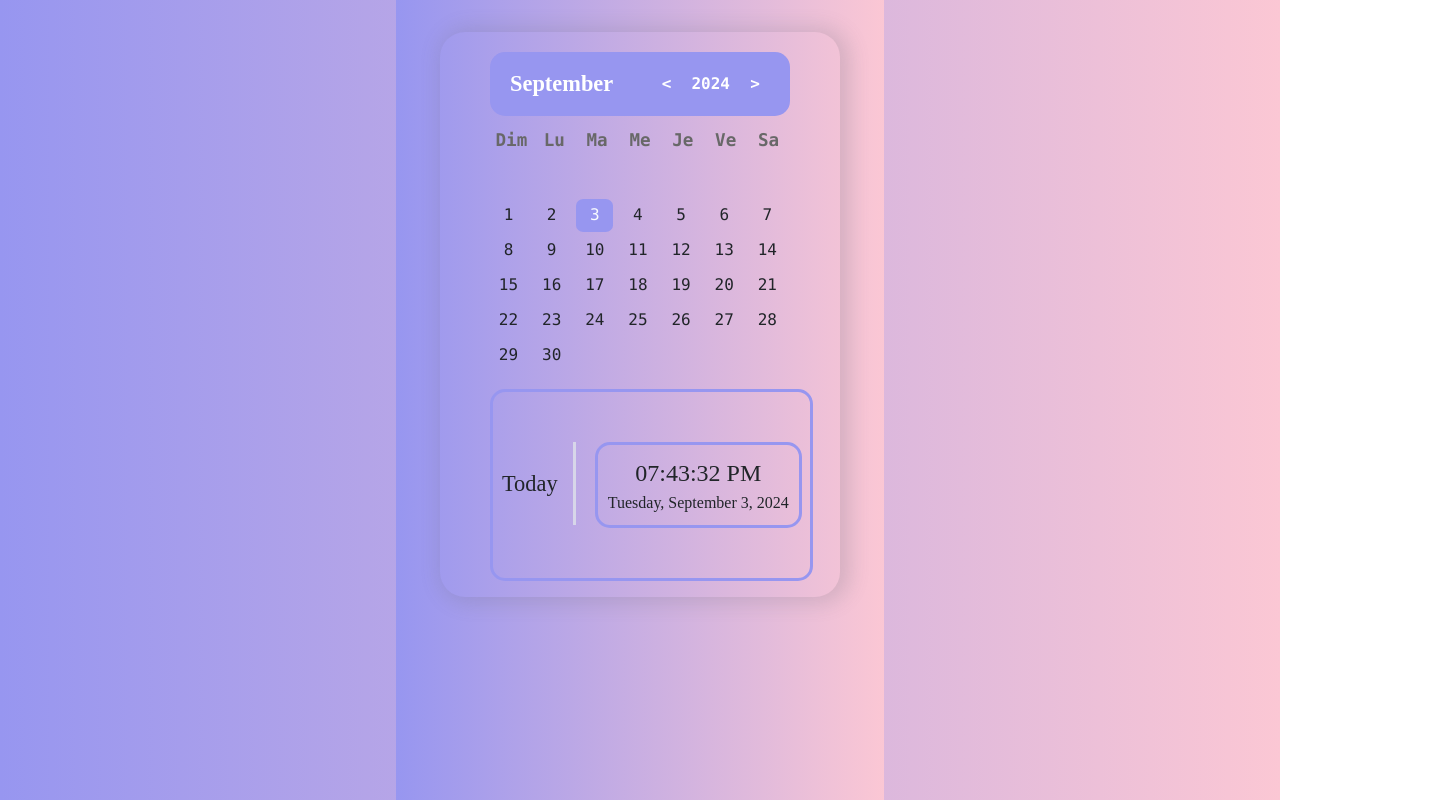
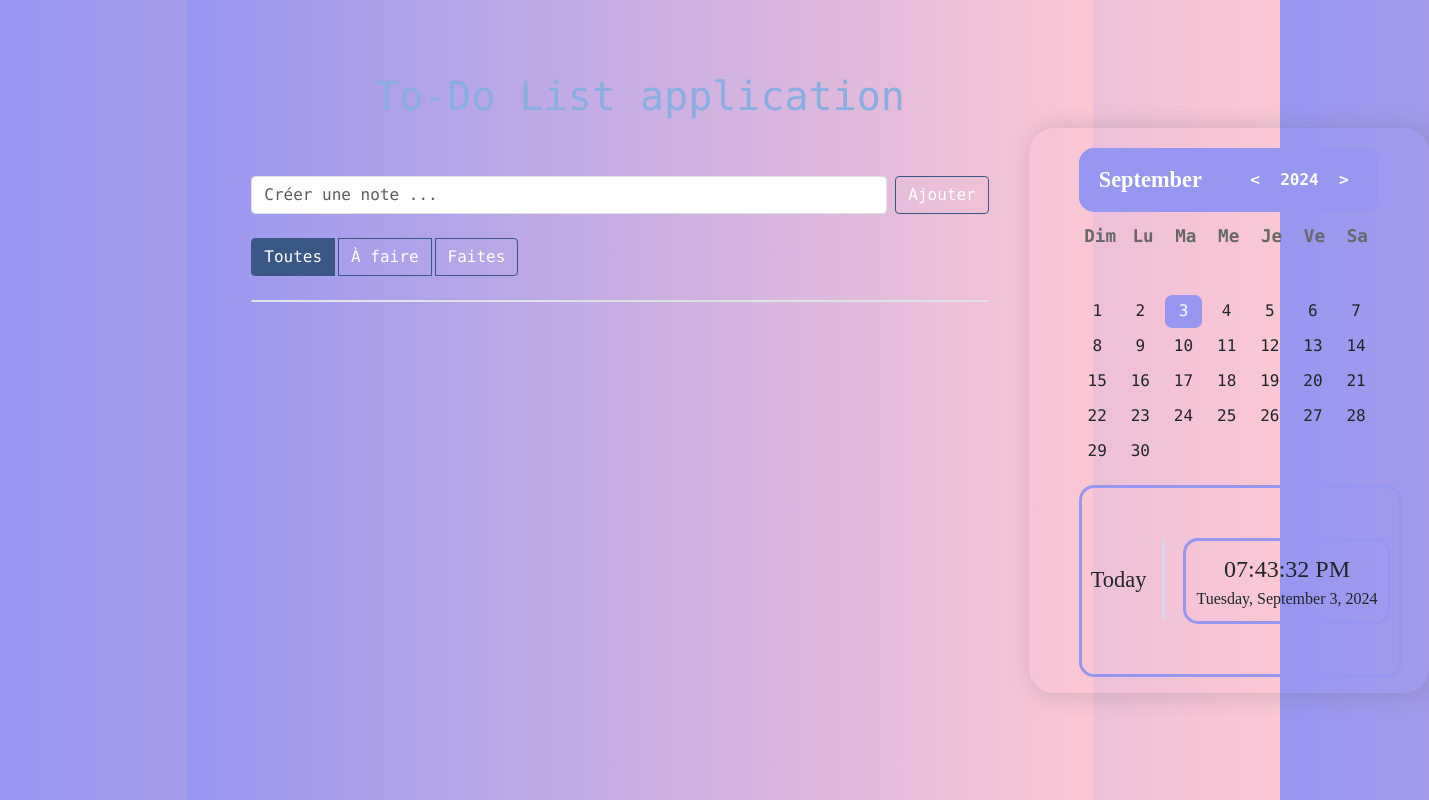
Before and after one commit to Bubhux/App-TodoListCalendar, a React (Vite) app: page / in a window 1280 px wide. Shown: the whole page, 1429 px wide, since content can reach past the window. Built offline with nearby package versions, Linux system fonts and the light colour scheme.

Commit message:
Mise à jour V.2.0  Changes to be committed: 	deleted:    components/DayDisplay.jsx 	modified:   components/TodoList.jsx 	modified:   src/App.jsx 	modified:   src/index.css

```diff
--- a/components/TodoList.jsx
+++ b/components/TodoList.jsx
@@ -29,7 +29,7 @@ const TodoList = () => {
     };
 
     return (
-        <div className="container pt-5" id="todolist">
+        <div className="todo-container pt-5" id="todolist">
             <form onSubmit={handleSubmit} className="d-flex pb-4">
                 <input required className="form-control" type="text" placeholder="Créer une note ..." name="title" />
                 <button className="btn btn-primary ms-2 btn-custom">Ajouter</button>
--- a/src/App.jsx
+++ b/src/App.jsx
@@ -2,23 +2,23 @@
 import React from 'react';
 import TodoList from '../components/TodoList.jsx';
 import Calendar from '../components/Calendar.jsx';
-import useDateTime from '../hooks/useDateTime.js';
 import './App.css';
 
 
 const App = () => {
-
-    const { currentDateFormatted, timeFormatted } = useDateTime();
-
     return (
-        <div>
-            {/*<h1 className="text-center">To-Do List application</h1>
-            <TodoList />*/}
+        <div className="app-container">
+            <h1 className="text-center">To-Do List application</h1>
             <div className="container">
-                <Calendar />
+                <div className="todo-container">
+                    <TodoList />
+                </div>
+                <div className="calendar-container">
+                    <Calendar />
+                </div>
             </div>
         </div>
-    );
-};
+    )
+}
 
 export default App;
--- a/src/index.css
+++ b/src/index.css
@@ -101,30 +101,30 @@ button:focus-visible {
     --font-family: consolas;
 }
 
-
-/* Background gradient for the body */
+/* Dégradé de fond pour le corps */
 body {
     background: rgb(3, 32, 48);
     background: linear-gradient(90deg, var(--body-bg-start) 0%, var(--body-bg-middle) 40%, var(--body-bg-end) 80%);
 }
 
-/* Styles for the main heading */
+/* Styles pour le titre principal */
 h1.text-center {
     color: var(--main-heading-color);
     margin-top: 20px;
 }
 
-/* Hide completed or todo items based on filter */
+/* Cacher les éléments terminés ou à faire en fonction du filtre */
 .hide-completed .is-completed,
 .hide-todo .todo:not(.is-completed) {
     display: none !important;
 }
 
+/* Style de base pour le bouton primaire */
 .btn-primary {
     --bs-btn-bg: rgba(57, 88, 134, 0);
 }
 
-/* Custom button styles */
+/* Styles personnalisés pour les boutons */
 .btn-custom {
     --bs-btn-hover-bg: #395886;
     --bs-btn-hover-border-color: #395886;
@@ -137,7 +137,7 @@ h1.text-center {
     border-color: var(--bs-btn-hover-border-color);
 }
 
-/* Custom styles for list group */
+/* Styles personnalisés pour le groupe de liste */
 .list-group-custom {
     --bs-list-group-bg: #8AAEE0;
     background-color: var(--bs-list-group-bg);
@@ -145,7 +145,7 @@ h1.text-center {
     color: var(--bs-list-group-color);
 }
 
-/* Custom styles for outline primary button */
+/* Styles personnalisés pour les boutons outline primary */
 .btn-outline-primary {
     --bs-btn-hover-bg: #395886;
     --bs-btn-hover-border-color: #395886;
@@ -160,18 +160,18 @@ h1.text-center {
     border-color: var(--bs-btn-hover-border-color);
 }
 
-/* Active button styles */
+/* Styles pour les boutons actifs */
 .btn-check:checked+.btn, .btn.active, .btn.show, .btn:first-child:active, :not(.btn-check)+.btn:active {
     --bs-btn-active-bg: #395886;
     --bs-btn-active-border-color: #395886;
 }
 
-/* Left-align the container */
+/* Alignement à gauche du conteneur */
 .container {
     text-align: left;
 }
 
-/* Light mode styles */
+/* Styles pour le mode clair */
 @media (prefers-color-scheme: light) {
     :root {
         color: #213547;
@@ -186,6 +186,7 @@ h1.text-center {
         background-color: #f9f9f9;
     }
 }
+
 
 
 
@@ -208,18 +209,26 @@ html, body {
     height: 100%;
 }
 
+.app-container {
+    padding: 20px;
+}
+
 .container {
-    width: max-content;
-    height: max-content;
-    position: relative;
-    /*display: flex;
-    padding: 2% 0px 0px 0px; /* Anciennes propriétés de padding */
-    justify-content: center;
-    /* padding-top: 5%; */
-    padding-bottom: 5%;
-    right: 0%;
-    width: 100%;
+    display: flex;
+    justify-content: space-between; /* Distribue l'espace libre entre les items */
+    align-items: flex-start; /* Aligne les items au début de la ligne */
 }
+
+.todo-container {
+    flex: 1; /* Prend plus d'espace */
+    margin-right: 20px; /* Espace entre les deux containers */
+}
+
+.calendar-container {
+    flex: 1; /* Prend moins d'espace */
+    max-width: 0%; /* Ajuste la largeur si nécessaire */
+}
+
 
 .calendar {
     width: 400px;
```
Also changed, not shown: components/DayDisplay.jsx (deleted, +0 -13 lines).
